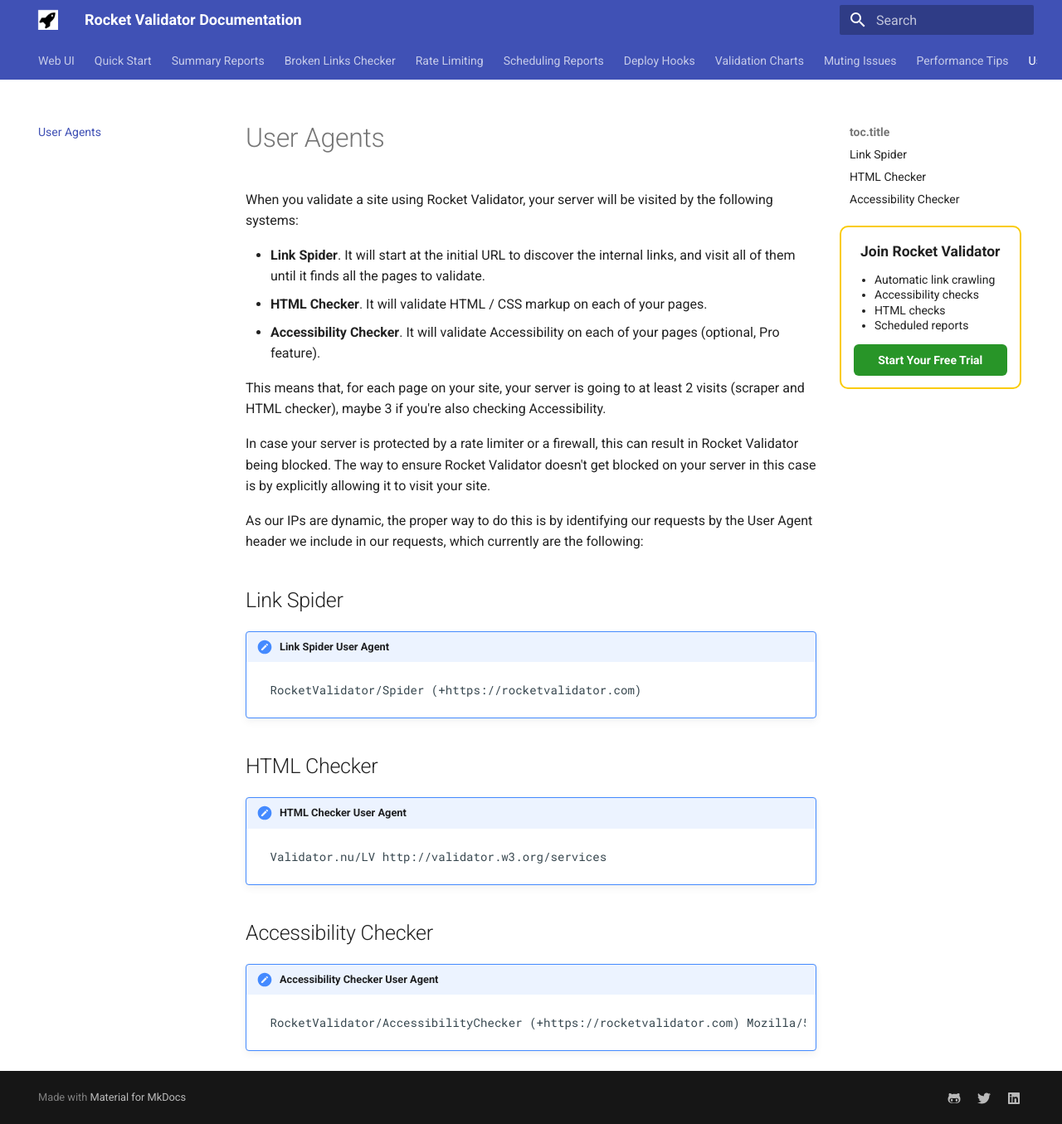
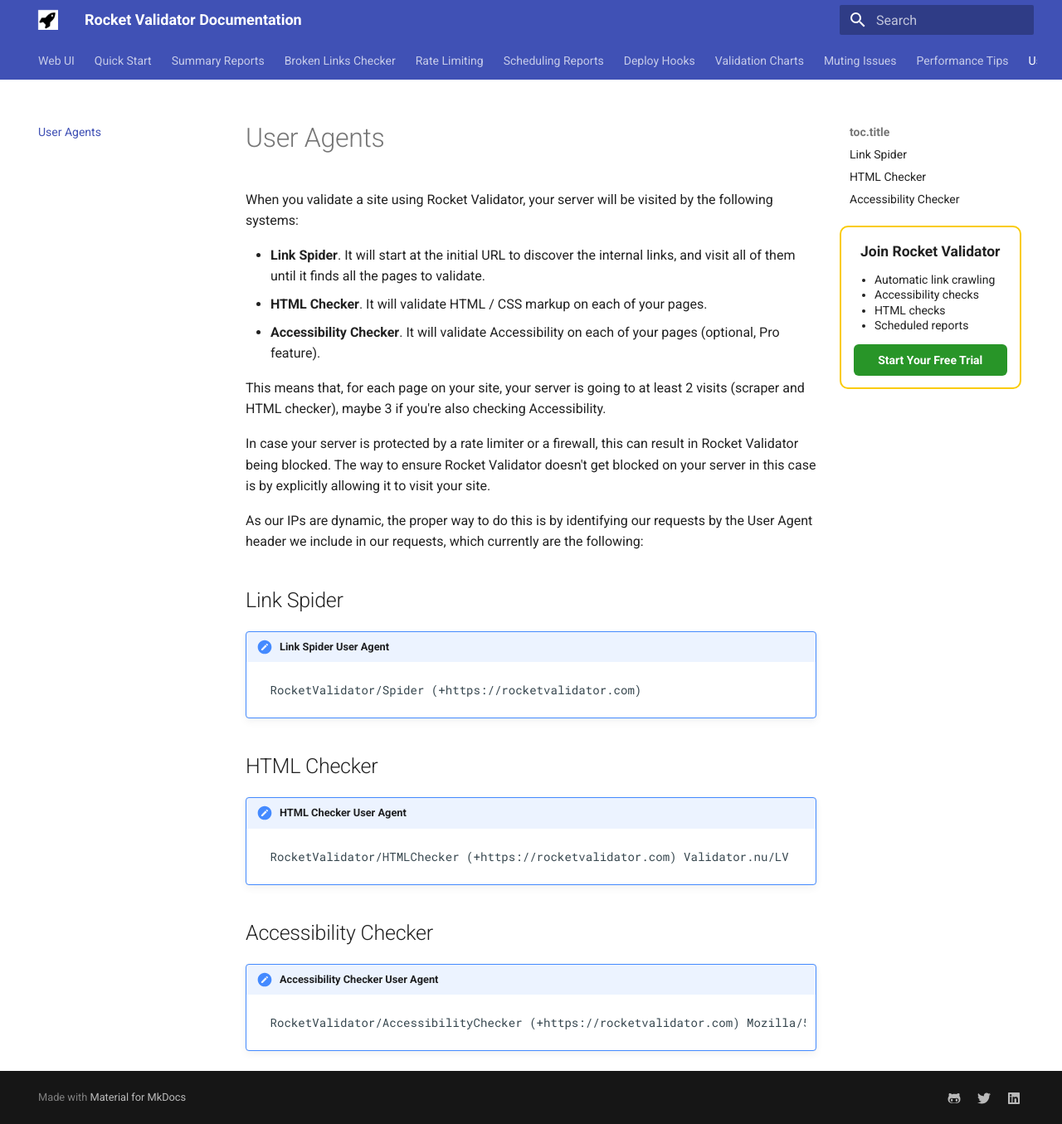
Before and after one commit to rocketvalidator/docs-rocketvalidator, an MkDocs documentation site: the page built from docs/user-agents.md, in a window 1280 px wide and 1355 px high. Shown: the whole window at 83% size. Built offline with MkDocs 1.6.1 and Material for MkDocs 9.7.7, drawn with Linux system fonts in a browser that asks for light colours.

Commit message:
update html checker user agent

````diff
--- a/docs/user-agents.md
+++ b/docs/user-agents.md
@@ -23,7 +23,7 @@
 
 !!! note "HTML Checker User Agent"
     ```
-    Validator.nu/LV http://validator.w3.org/services
+    RocketValidator/HTMLChecker (+https://rocketvalidator.com) Validator.nu/LV
     ```
 
 ## Accessibility Checker
````
